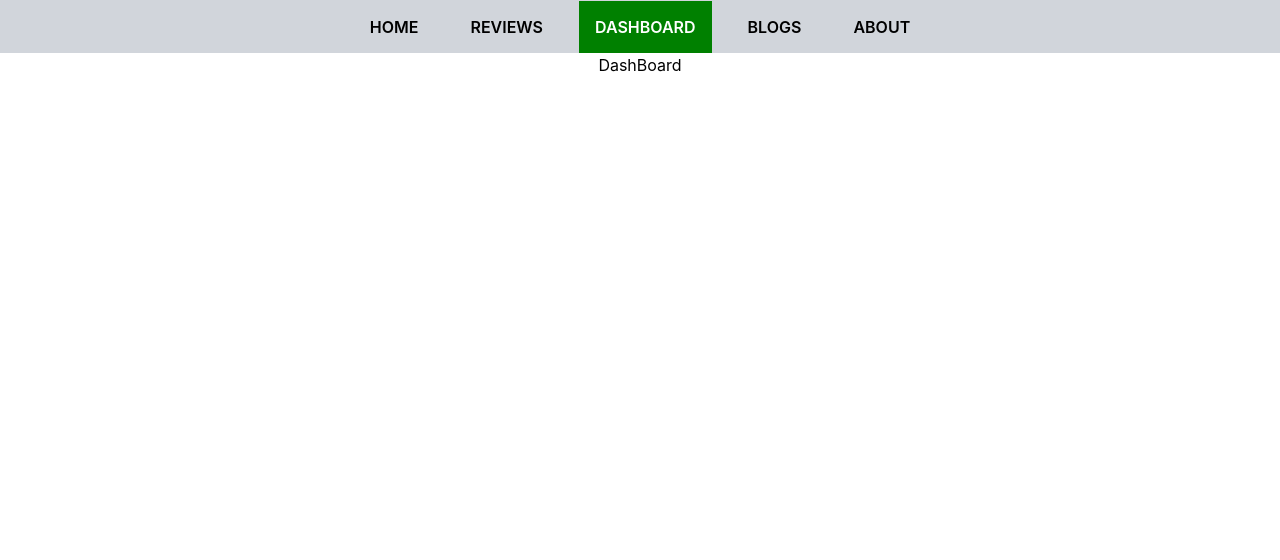
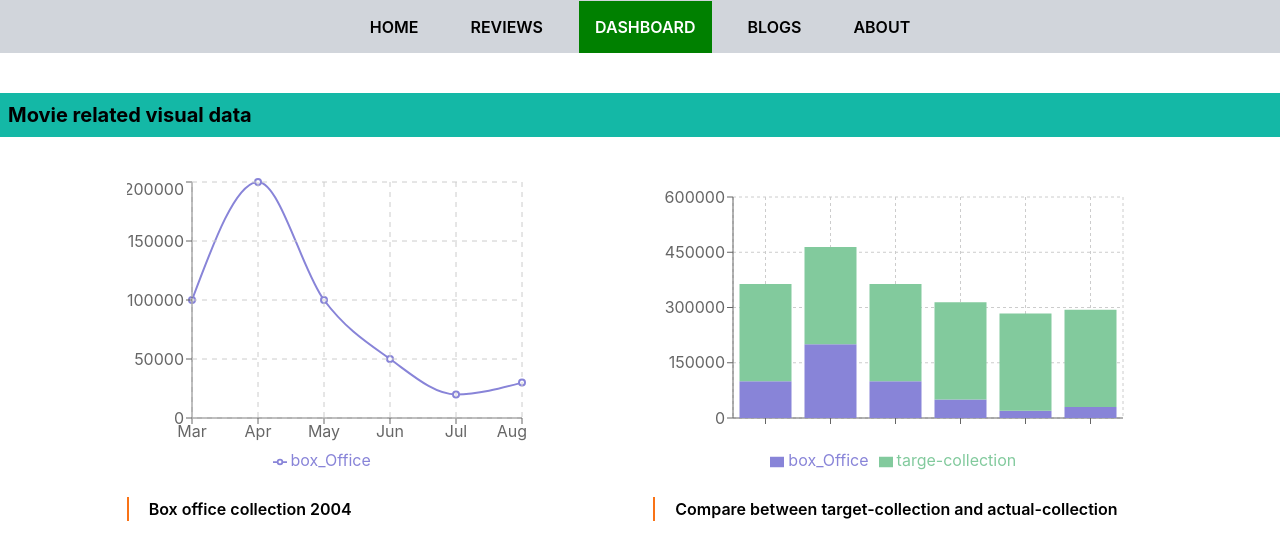
Before and after one commit to zakariabn/mlovist, a React (Create React App) app: page /dashboard in a window 1280 px wide. Shown: the top 560 px of the page. Built offline with nearby package versions, Linux system fonts and the light colour scheme.

Commit message:
dashbord 2type of chart added

```diff
--- a/public/data.json
+++ b/public/data.json
@@ -1,37 +1,43 @@
 [
   {
       "month": "Mar",
-        "investment": 100000,
+      "box_Office": 100000,
+      "targe-collection": 264000,
       "sell": 241,
       "revenue": 10401
   },
   {
       "month": "Apr",
-        "investment": 200000,
+      "box_Office": 200000,
+      "targe-collection": 264000,
       "sell": 423,
       "revenue": 24500
   },
   {
       "month": "May",
-        "investment": 500000,
+      "box_Office": 100000,
+      "targe-collection": 264000,
       "sell": 726,
       "revenue": 67010
   },
   {
       "month": "Jun",
-        "investment": 500000,
+      "box_Office": 50000,
+      "targe-collection": 264000,
       "sell": 529,
       "revenue": 40405
   },
   {
       "month": "Jul",
-        "investment": 600000,
+      "box_Office": 20000,
+      "targe-collection": 264000,
       "sell": 601,
       "revenue": 50900
   },
   {
       "month": "Aug",
-        "investment": 700000,
+      "box_Office": 30000,
+      "targe-collection": 264000,
       "sell": 670,
       "revenue": 61000
   }
--- a/src/components/Pages/Dashboard/Dashboard.js
+++ b/src/components/Pages/Dashboard/Dashboard.js
@@ -1,11 +1,70 @@
-import React from 'react';
+import React, { useEffect, useState } from 'react';
+import {Bar, BarChart, CartesianGrid, Legend, Line, LineChart, Tooltip, XAxis, YAxis, } from 'recharts';
 
 const Dashboard = () => {
+  const [data, setData] = useState();
+
+  useEffect (()=>{
+    fetch('data.json')
+      .then (res => res.json())
+      .then (data => setData(data))
+      .catch (() => console.log('Data not found'));
+  }, [])
+
+
+
   return (
-    <div>
-      <p>DashBoard</p>
+
+    <div className='w-full max-w-screen-xl mt-10 mb-40'>
+      <div className='bg-teal-500 mb-10 p-2 text-xl font-bold'>
+        <h2>Movie related visual data</h2>
+      </div>
+
+      <div className='flex justify-evenly'>
+        <div>
+          <LineChart width={400} height={300} data={data}>
+            <Line type="monotone" dataKey={'box_Office'} stroke="#8884d8" strokeWidth={2} />
+            <XAxis dataKey={'month'} />
+            <YAxis />
+            <CartesianGrid stroke="#ccc" strokeDasharray="5 5" />
+            <Tooltip />
+            <Legend />
+          </LineChart>
+          <p className='border-l-2 border-orange-500 pl-5 font-semibold inline-block mt-5'>Box office collection 2004</p>
+        </div>
+
+        <div>
+        {
+          <BarChart
+          width={500}
+          height={300}
+          data={data}
+          margin={{
+            top: 20,
+            right: 30,
+            left: 20,
+            bottom: 5,
+          }}
+        >
+          <CartesianGrid strokeDasharray="3 3" />
+          <XAxis dataKey="name" />
+          <YAxis />
+          <Tooltip />
+          <Legend />
+          <Bar dataKey={'box_Office'} stackId="a" fill="#8884d8" />
+          <Bar dataKey={'targe-collection'} stackId="a" fill="#82ca9d" />
+        </BarChart>
+        }
+          <p className='border-l-2 border-orange-500 pl-5 font-semibold inline-block mt-5'>Compare between target-collection and actual-collection</p>
+        </div>
+      </div>
+
     </div>
-  );
+
+
+
+
+  )
 };
 
 export default Dashboard;
--- a/src/hooks/useReviews.js
+++ b/src/hooks/useReviews.js
@@ -7,7 +7,7 @@ function useReviews () {
     fetch('reviews.json')
     .then (res => res.json())
     .then (data => setReviews(data))
-    .catch ( () => 'Data font found');
+    .catch ( () => console.log('Data font found'));
   }, [])
 
   return [reviews, setReviews];
```
Lines whose indentation alone changed are shown as unchanged.
